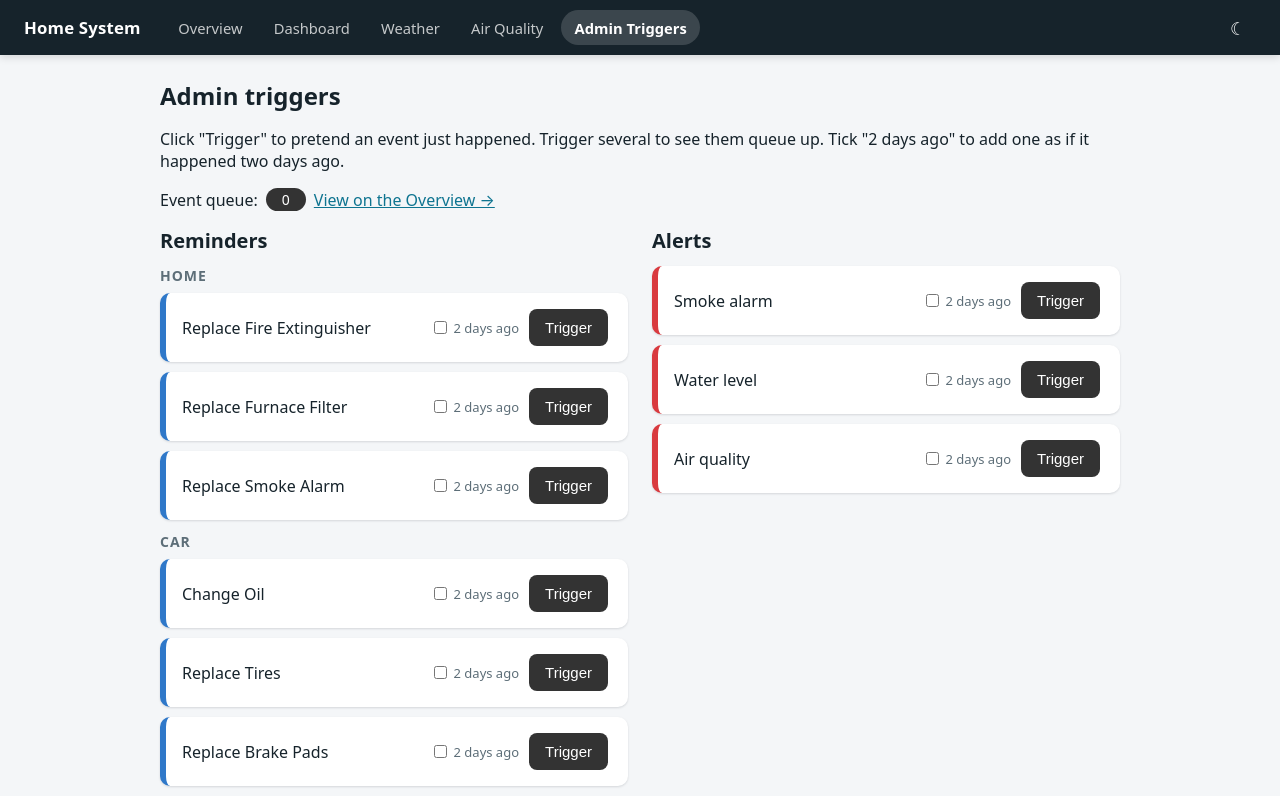
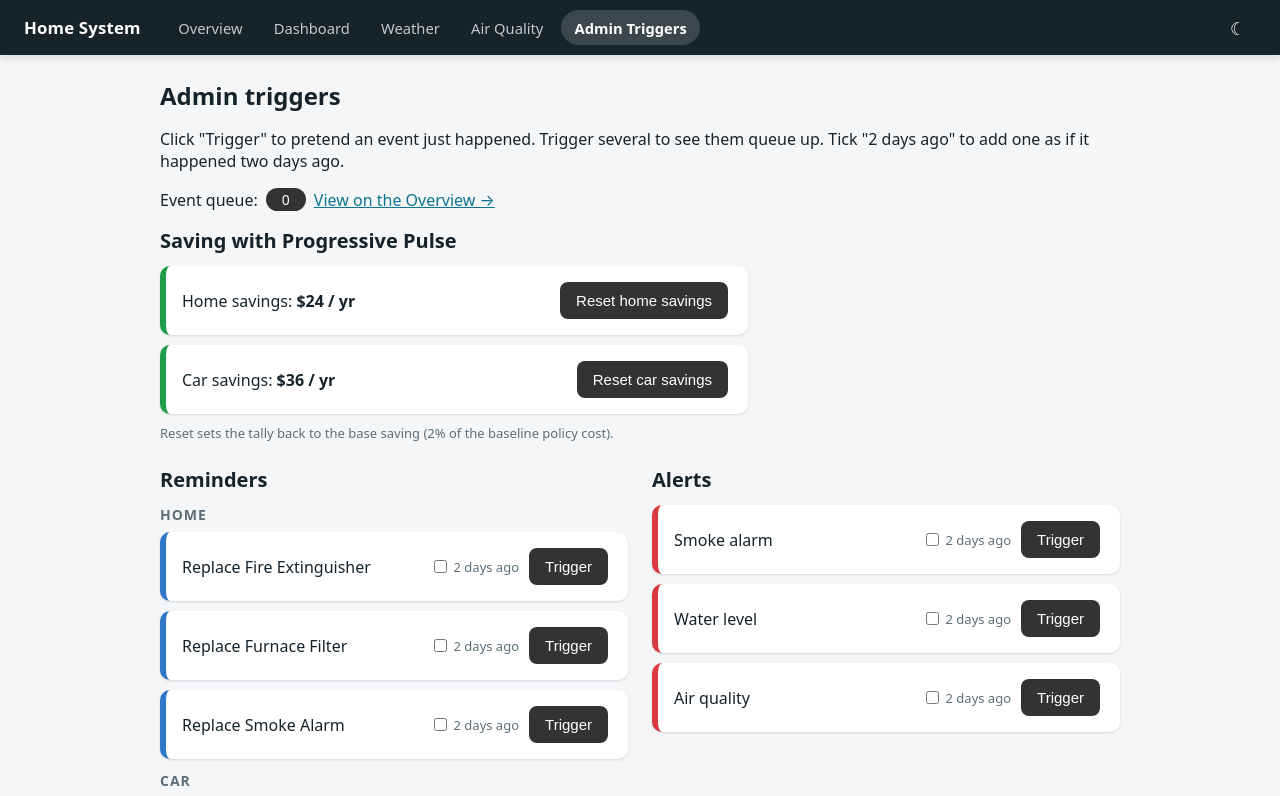
Before and after one commit to StevenSchonlau/home-system, an Angular app: page /admin-triggers in a window 1280 px wide. Shown: the top 796 px of the page. Built offline with nearby package versions, Linux system fonts and the light colour scheme; no server answers.

Commit message:
Created Pulse Savings on Overview
Added Pulse Savings line to Home & Car health scores.  By default pulse lists a 2% saving for being on pulse.

Now when resolving a reminder, it it increases the pulse savings.

Added admin tool to reset Pulse Savings.

```diff
--- a/src/app/admin-triggers/admin-triggers.css
+++ b/src/app/admin-triggers/admin-triggers.css
@@ -115,3 +115,24 @@ h1 {
   color: white;
   white-space: nowrap;
 }
+
+/* "Saving with Progressive Pulse" reset buttons, above the trigger lists */
+.savings {
+  max-width: 588px;
+  margin-bottom: 24px;
+}
+
+.savings h2 {
+  margin: 0 0 12px;
+  font-size: 20px;
+}
+
+.savings-list li {
+  border-left: 6px solid var(--good, #1f9d48);
+}
+
+.savings-note {
+  margin: 0;
+  font-size: 13px;
+  color: var(--text-muted);
+}
--- a/src/app/admin-triggers/admin-triggers.html
+++ b/src/app/admin-triggers/admin-triggers.html
@@ -8,6 +8,21 @@
     Event queue: <span class="count">{{ alerts.queue().length }}</span>
     <a routerLink="/overview">View on the Overview →</a>
   </p>
+
+  <section class="savings" aria-labelledby="savings-title">
+    <h2 id="savings-title">Saving with Progressive Pulse</h2>
+    <ul class="trigger-list savings-list">
+      @for (asset of savingsAssets; track asset.key) {
+        <li>
+          <span>{{ asset.label }} savings: <strong>{{ alerts.savings()[asset.key] | currency: 'USD' : 'symbol' : '1.0-0' }} / yr</strong></span>
+          <button type="button" class="trigger-btn" (click)="alerts.resetSavings(asset.key)">
+            Reset {{ asset.label | lowercase }} savings
+          </button>
+        </li>
+      }
+    </ul>
+    <p class="savings-note">Reset sets the tally back to the base saving (2% of the baseline policy cost).</p>
+  </section>
 
   <div class="layout">
     @for (list of lists; track list.title) {
--- a/src/app/admin-triggers/admin-triggers.ts
+++ b/src/app/admin-triggers/admin-triggers.ts
@@ -1,3 +1,4 @@
+import { CurrencyPipe, LowerCasePipe } from '@angular/common';
 import { Component, inject } from '@angular/core';
 import { RouterLink } from '@angular/router';
 import { AlertInfo } from '../alerts-state/alerts.catalog';
@@ -13,7 +14,7 @@ interface TriggerList {
 // Triggered events go into the shared queue shown on the Overview page.
 @Component({
   selector: 'app-admin-triggers',
-  imports: [RouterLink],
+  imports: [RouterLink, CurrencyPipe, LowerCasePipe],
   templateUrl: './admin-triggers.html',
   styleUrl: './admin-triggers.css',
 })
@@ -37,6 +38,12 @@ export class AdminTriggers {
     },
   ];
 
+  // The "Saving with Progressive Pulse" reset buttons, one per score card.
+  protected readonly savingsAssets = [
+    { key: 'home', label: 'Home' },
+    { key: 'car', label: 'Car' },
+  ] as const;
+
   // Demo helper: ticking "2 days ago" adds the event as if it happened 2 days ago,
   // then clears the tick so it's ready to use again.
   protected backdate(info: AlertInfo, box: HTMLInputElement): void {
--- a/src/app/alerts-state/alerts.service.ts
+++ b/src/app/alerts-state/alerts.service.ts
@@ -1,5 +1,12 @@
 import { computed, Injectable, signal } from '@angular/core';
-import { AlertInfo, ALERTS } from './alerts.catalog';
+import { AlertInfo, ALERTS, SCORES } from './alerts.catalog';
+
+// Just using Pulse saves 2% of the baseline policy cost.
+export const BASE_SAVINGS_RATE = 0.02;
+
+function baseSavings(asset: 'home' | 'car'): number {
+  return SCORES[asset].baseline * BASE_SAVINGS_RATE;
+}
 
 export interface QueueEntry {
   id: number;
@@ -25,6 +32,12 @@ export class AlertsService {
   // queue, but it stays here until it's fixed with "Order Replacement" or "Mark as replaced".
   private readonly openIssues_ = signal<AlertInfo[]>([]);
   readonly openIssues = this.openIssues_.asReadonly();
+
+  // "Saving with Progressive Pulse": a running tally, per score card. It starts at the base saving
+  // for using Pulse (BASE_SAVINGS_RATE of the baseline policy cost) and grows by the yearly cost
+  // each resolved reminder no longer adds. Reset from the Admin Triggers page.
+  private readonly savings_ = signal({ home: baseSavings('home'), car: baseSavings('car') });
+  readonly savings = this.savings_.asReadonly();
 
   // The id of the event shown in full on the Overview.
   private readonly selectedId_ = signal<number | null>(null);
@@ -95,11 +108,20 @@ export class AlertsService {
 
   // A reminder was fixed: stop counting it, and clear any copies from the queue.
   resolveIssue(alertInfo: AlertInfo): void {
+    if (alertInfo.asset && alertInfo.penalty && this.openIssues_().includes(alertInfo)) {
+      const saved = alertInfo.penalty * SCORES[alertInfo.asset].costPerPoint;
+      this.savings_.update((savings) => ({ ...savings, [alertInfo.asset!]: savings[alertInfo.asset!] + saved }));
+    }
     this.openIssues_.update((issues) => issues.filter((i) => i !== alertInfo));
     this.queue_.update((queue) => queue.filter((e) => e.info !== alertInfo));
     if (!this.selectedEvent()) {
       this.selectTop();
     }
+  }
+
+  // Admin: start one card's savings tally over, from the base saving.
+  resetSavings(asset: 'home' | 'car'): void {
+    this.savings_.update((savings) => ({ ...savings, [asset]: baseSavings(asset) }));
   }
 
   // Clicking an unaddressed reminder on a score card:
--- a/src/app/overview/overview.css
+++ b/src/app/overview/overview.css
@@ -170,6 +170,7 @@ button:disabled { opacity: 0.4; cursor: not-allowed; }
 .cost-table .issue { cursor: pointer; }
 .cost-table .issue:hover td { background: var(--issue-hover); text-decoration: underline; }
 .cost-table .total td { font-weight: 800; border-bottom: none; padding-top: 8px; }
+.cost-table .savings td { color: var(--good); font-weight: 700; border-top: 1px solid var(--line); border-bottom: none; }
 .score-note { margin: 8px 0 0; font-size: 12px; color: var(--ink-4); }
 .score-left {
   display: flex;
--- a/src/app/overview/overview.html
+++ b/src/app/overview/overview.html
@@ -208,6 +208,7 @@
           <tr><td>Added by unaddressed reminders</td><td id="home-added"></td></tr>
           <tbody id="home-issues"></tbody>
           <tr class="total"><td>Estimated insurance cost</td><td id="home-total"></td></tr>
+          <tr class="savings"><td>Saving with Progressive Pulse</td><td id="home-savings"></td></tr>
         </table>
         <p class="score-note">Demo numbers only. Costs are rough estimates, not real insurance quotes.</p>
       </div>
@@ -359,6 +360,7 @@
           <tr><td>Added by unaddressed reminders</td><td id="car-added"></td></tr>
           <tbody id="car-issues"></tbody>
           <tr class="total"><td>Estimated insurance cost</td><td id="car-total"></td></tr>
+          <tr class="savings"><td>Saving with Progressive Pulse</td><td id="car-savings"></td></tr>
         </table>
         <p class="score-note">Demo numbers only. Costs are rough estimates, not real insurance quotes.</p>
       </div>
--- a/src/app/overview/overview.script.ts
+++ b/src/app/overview/overview.script.ts
@@ -100,6 +100,7 @@ export function startOverview(root: ShadowRoot, state: AlertsService) {
     document.getElementById(asset + "-baseline").textContent = money(settings.baseline) + " / yr";
     document.getElementById(asset + "-added").textContent = "+" + money(added) + " / yr";
     document.getElementById(asset + "-total").textContent = money(settings.baseline + added) + " / yr";
+    document.getElementById(asset + "-savings").textContent = money(state.savings()[asset]) + " / yr";
 
     // One clickable line per open issue, showing what it adds to the cost
     const rows = document.getElementById(asset + "-issues");
--- a/src/app/overview/overview.ts
+++ b/src/app/overview/overview.ts
@@ -51,6 +51,7 @@ export class Overview {
     effect(() => {
       alerts.queue();
       alerts.openIssues();
+      alerts.savings();
       alerts.selectedId();
       untracked(() => running?.render());
     });
```
Also changed, not shown: 1 other file (tests, documents, lock files or other folders).
